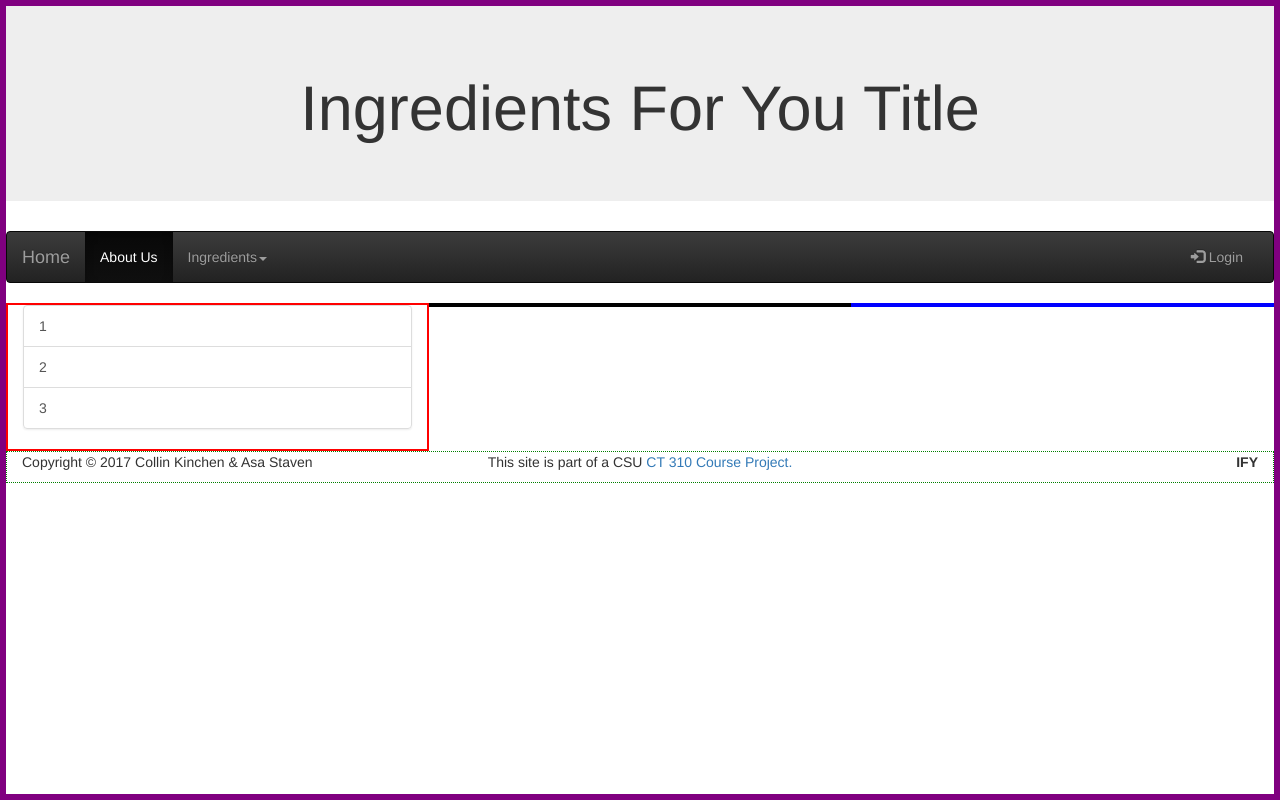
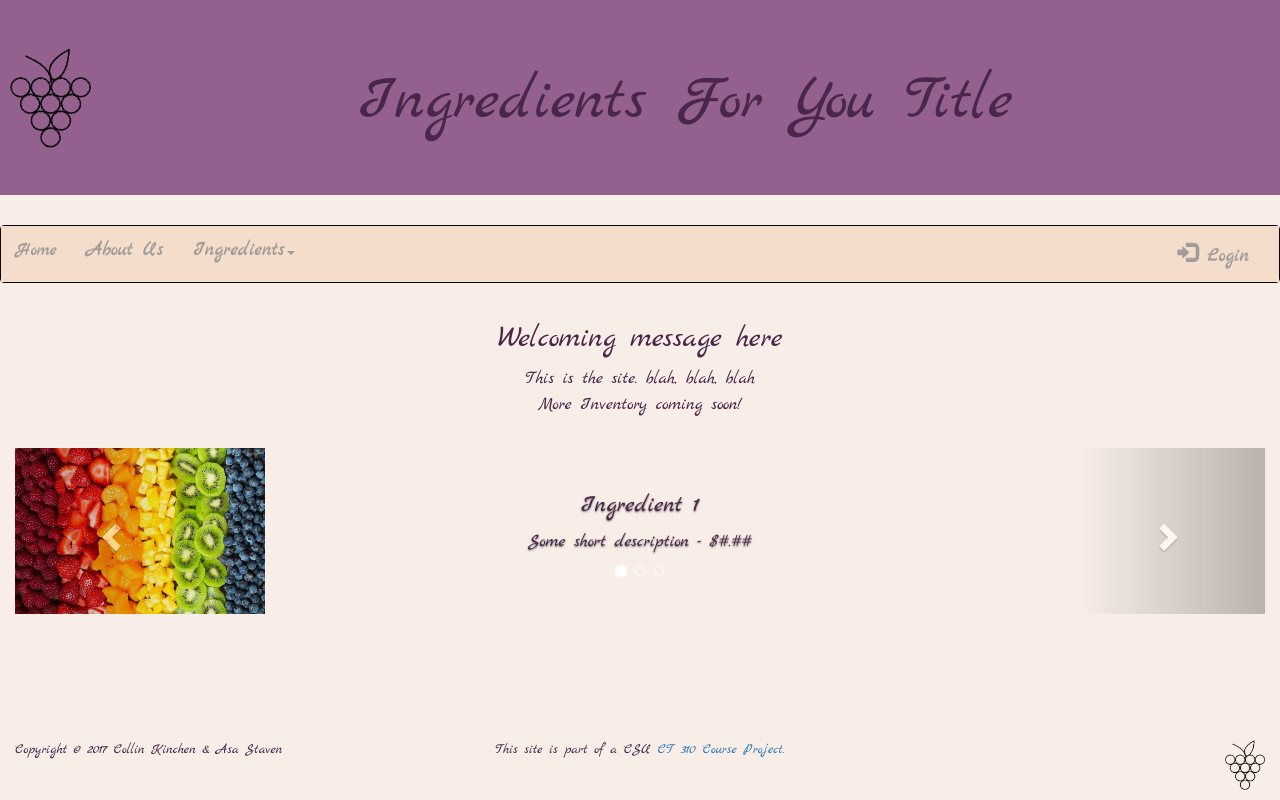
Before and after one commit to teamfor10/CT310Proj1, a PHP site: page / in a window 1280 px wide. Run offline with PHP 8.4, Linux system fonts and the light colour scheme; some libraries are stand-ins or nearby versions.

Commit message:
color palette chosen, structural changes

```diff
--- a/footer.php
+++ b/footer.php
@@ -17,7 +17,7 @@
 
 		<div class="hidden-xs hidden-sm col-md-3 col-lg-4" id="footerRight">
 			<!-- Logo here -->
-			<p><strong>IFY</strong></p>
+			<img src="./images/logo.png" height="50px" width="auto">
 		</div>
 		<!-- End of footer right division -->
 
--- a/header.php
+++ b/header.php
@@ -10,21 +10,24 @@
   <link rel="stylesheet" href="https://maxcdn.bootstrapcdn.com/bootstrap/3.3.7/css/bootstrap-theme.min.css" integrity="sha384-rHyoN1iRsVXV4nD0JutlnGaslCJuC7uwjduW9SVrLvRYooPp2bWYgmgJQIXwl/Sp" crossorigin="anonymous">
   <script src="https://ajax.googleapis.com/ajax/libs/jquery/3.1.1/jquery.min.js"></script>
   <script src="https://maxcdn.bootstrapcdn.com/bootstrap/3.3.7/js/bootstrap.min.js"></script>
+  <title>Ingredients For You</title>
+
   <link rel="stylesheet" href="./style.css" type="text/css" />
-  <title>Ingredients For You</title>
+  <link href="https://fonts.googleapis.com/css?family=Marck+Script" rel="stylesheet">
 </head>
 
 <!-- Start of page Body -->
 <body >
-
+  <!-- Add common title/logo/navbar -->
   <!-- Use the jumbotron for creating the header for the webpage -->
   <div class="jumbotron text-center">
-    <h1>Ingredients For You Title</h1>
+    <div id="logo"><img src="./images/logo.png" height="100px" width="auto"></div>
+    <div id="title"><h1>Ingredients For You Title</h1></div>
   </div>
 
   <!-- Create the collapsing navigation bar -->
-  <nav class="navbar navbar-inverse">
-    <div class="container-fluid">
+  <nav class="navbar navbar-inverse" >
+    <div class="container-fluid" id="myNav">
 
       <div class="navbar-header">
         <button type="button" class="navbar-toggle" data-toggle="collapse" data-target="#myNavbar">
@@ -36,7 +39,7 @@
       </div>
       <div class="collapse navbar-collapse" id="myNavbar">
         <ul class="nav navbar-nav">
-          <li class="active"><a href="about.php">About Us</a></li>
+          <li ><a href="about.php">About Us</a></li>
           <li class="dropdown">
             <a class="dropdown-toggle" data-toggle="dropdown" href="#">Ingredients<span class="caret"></span></a>
             <ul class="dropdown-menu">
@@ -52,4 +55,3 @@
       </div>
     </div>
   </nav>
-  <!-- Add common title/logo/navbar -->
--- a/index.php
+++ b/index.php
@@ -3,25 +3,87 @@
 
 <!-- create three coulumn with lg and md size  -->
 <div class="container-fluid" id="content">
-  <div class="row visible-on">
+  <div id="home-message">
+    <h2>Welcoming message here</h2>
+    <p>This is the site. blah, blah, blah<br />
+      More Inventory coming soon!</p>
+  </div>
+  <!-- <div class="row visible-on"> -->
 
-    <div class="col-xs-6 col-sm-3 col-md-3 col-lg-4" style="border: 2px solid red;">
+    <!-- <div class="col-xs-6 col-sm-3 col-md-3 col-lg-4">
       <div class="list-group">
         <a href="#" class="list-group-item">1</a>
         <a href="#" class="list-group-item">2</a>
         <a href="#" class="list-group-item">3</a>
       </div>
-    </div>
+    </div> -->
 
 <!-- Add Main Content here -->
-    <div class="col-xs-6 col-sm-9 col-md-6 col-lg-4" style="border: 2px solid black;">
+<!-- class="col-xs-6 col-sm-9 col-md-6 col-lg-4" -->
+    <div >
+      <br>
+      <div id="myCarousel" class="carousel slide" data-ride="carousel">
+        <!-- Indicators -->
+        <ol class="carousel-indicators">
+          <li data-target="#myCarousel" data-slide-to="0" class="active"></li>
+          <li data-target="#myCarousel" data-slide-to="1"></li>
+          <li data-target="#myCarousel" data-slide-to="2"></li>
+        </ol>
+
+        <!-- Wrapper for slides -->
+        <div class="carousel-inner" role="listbox">
+          <!-- Ingredient 1 slide -->
+          <div class="item active">
+            <a style="display:block" href="#">
+              <img src="./images/pic.jpg" alt="igdt 1" width="250" height="auto">
+            </a>
+            <div class="carousel-caption">
+              <h3>Ingredient 1</h3>
+              <p>Some short description - $#.##</p>
+            </div>
+          </div>
+
+          <!-- Ingredient 2 slide -->
+          <div class="item">
+            <a style="display:block" href="#">
+              <img src="./images/pic.jpg" alt="igdt 2" width="250" height="auto">
+            </a>
+            <div class="carousel-caption">
+              <h3>Ingredient 2</h3>
+              <p>Some short description - $#.##</p>
+            </div>
+          </div>
+          <!-- Ingredient 3 slide -->
+          <div class="item">
+            <a style="display:block" href="#">
+              <img src="./images/pic.jpg" alt="igdt 3" width="250" height="auto">
+            </a>
+            <div class="carousel-caption">
+              <h3>Ingredient 3</h3>
+              <p>Some short description - $#.##</p>
+            </div>
+          </div>
+
+        </div>
+
+        <!-- Left and right controls -->
+        <a class="left carousel-control" href="#myCarousel" role="button" data-slide="prev">
+          <span class="glyphicon glyphicon-chevron-left" aria-hidden="true"></span>
+          <span class="sr-only">Previous</span>
+        </a>
+        <a class="right carousel-control" href="#myCarousel" role="button" data-slide="next">
+          <span class="glyphicon glyphicon-chevron-right" aria-hidden="true"></span>
+          <span class="sr-only">Next</span>
+        </a>
+      </div>
 
     </div>
 
 <!-- Add Image here -->
-    <div class="hidden-xs hidden-sm col-md-3 col-lg-4" style="border: 2px solid blue;">
-    </div>
+    <!-- <div class="hidden-xs hidden-sm col-md-3 col-lg-4">
+      <img src="./images/pic.jpg" height="100" width="auto">
+    </div> -->
 
-  </div>
+  <!-- </div> -->
 </div>
 <?php include 'footer.php'; ?>
--- a/style.css
+++ b/style.css
@@ -1,14 +1,53 @@
+/*Color scheme:
+Grape - #94618E;
+Eggplant - #49274A;
+Sand - #F4DECB;
+Shell - #F8EEE7;
+*/
 html, body{
   width: 100%;
   height: 100%;
   margin 0;
-  border: 3px solid purple;
+  padding: 0;
+}
+body{
+  font-family: 'Marck Script', cursive;
+  background-color: #F8EEE7;
+  color: #49274A;
 }
 
-#footer{
-  border: 1px dotted green;
+.jumbotron{
+  background-color: #94618E;
+}
+.jumbotron #logo{
+  display: inline-block;
+  float: left;
+  margin-left: 10px;
+}
+.jumbotron #title{
+  display: inline-block;
+  float: center;
 }
 
+#myNav{
+  background-color: #F4DECB;
+  font-size: 20px;
+}
+#home-message{
+  text-align: center;
+}
+#home-message p{
+  font-size: 18px;
+}
+.carousel-caption{
+  color: #49274A;
+  font-size: 18px;
+}
+#footer{
+  position: absolute;
+  bottom: 10px;
+  width: 100%;
+}
 #footerLeft{
   text-align: left;
 }
@@ -17,5 +56,4 @@ html, body{
 }
 #footerRight{
   text-align: right;
-  /*float: right;*/
 }
```
Also changed, not shown: images/jumbo-bg.jpg (added), images/logo.png (added), images/pic.jpg (added), 1 other file.
